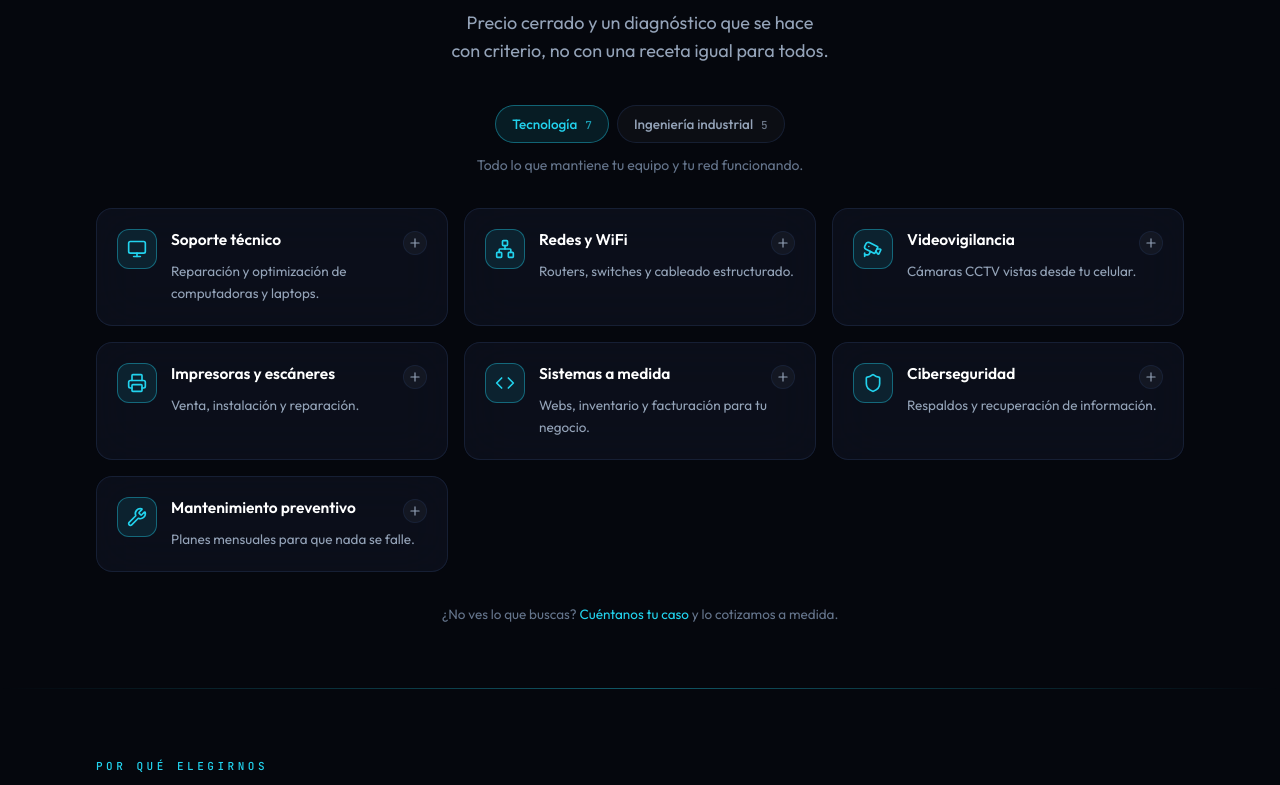
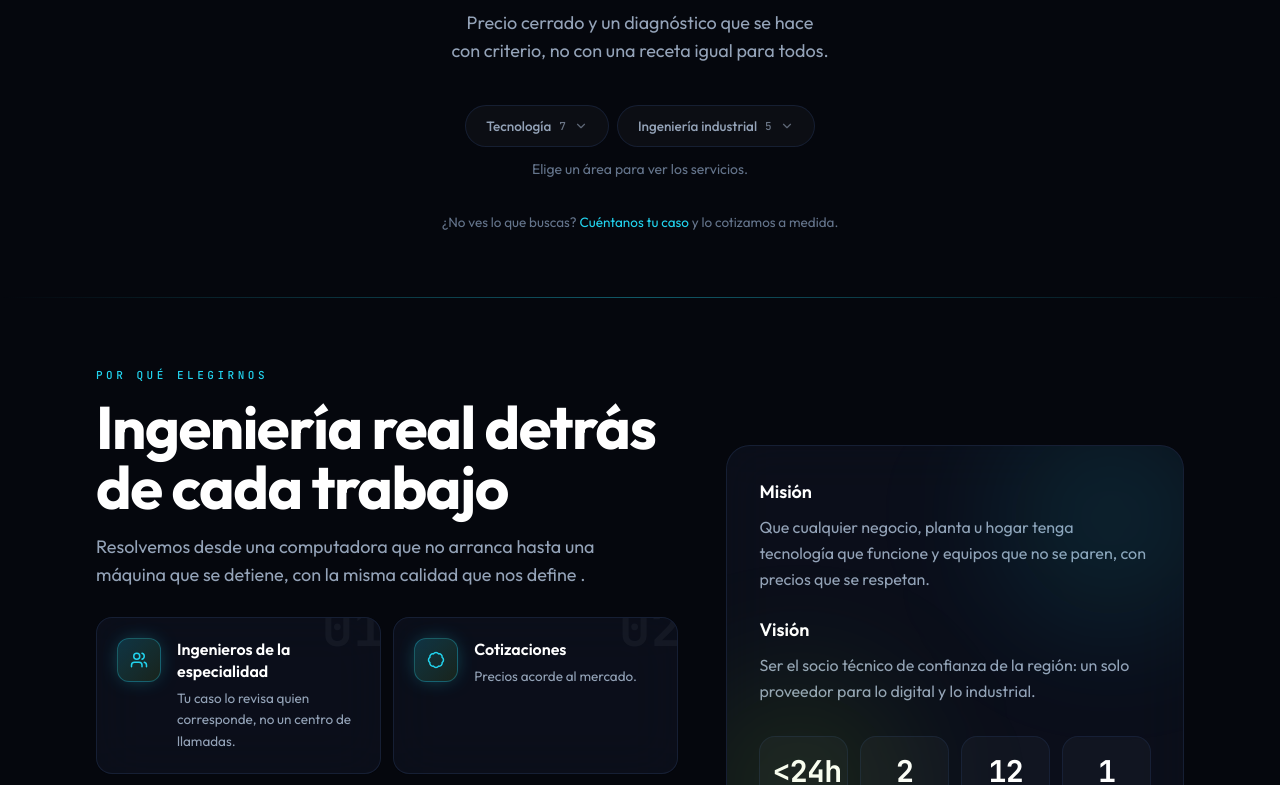
Before and after one commit to carrionpelota123/Alpha-Engineering-services-Per-, a React (Vite) app: page / in a window 1280 px wide. Shown: the part 1155-1940 px from the top of the page. Built offline with nearby package versions, Linux system fonts and the light colour scheme.

Commit message:
feat: los servicios arrancan ocultos tras los botones de area

```diff
--- a/src/components/Services.tsx
+++ b/src/components/Services.tsx
@@ -1,5 +1,6 @@
 import { useState } from 'react'
 import { AnimatePresence, motion } from 'framer-motion'
+import { ChevronDown, ChevronUp } from 'lucide-react'
 import { services, groupLabels, groupHints, groupTabs } from '../data/services'
 import type { ServiceGroup } from '../data/services'
 import { ServiceCard } from './ServiceCard'
@@ -11,13 +12,14 @@ import { fadeUp, fadeUpStagger } from '../lib/motion'
 const groups = Object.keys(groupLabels) as ServiceGroup[]
 
 export function Services() {
-  const [active, setActive] = useState<ServiceGroup>('tecnologia')
+  /** null = solo se ven los botones, sin servicios a la vista. */
+  const [active, setActive] = useState<ServiceGroup | null>(null)
   const [openTitle, setOpenTitle] = useState<string | null>(null)
-  const visible = services.filter((s) => s.group === active)
+  const visible = active ? services.filter((s) => s.group === active) : []
 
-  /** Al cambiar de categoría se cierra la tarjeta abierta */
-  const selectGroup = (g: ServiceGroup) => {
-    setActive(g)
+  /** Presionar el area ya abierta la vuelve a cerrar. Al cambiar, se cierra la tarjeta abierta. */
+  const toggleGroup = (g: ServiceGroup) => {
+    setActive((current) => (current === g ? null : g))
     setOpenTitle(null)
   }
 
@@ -48,38 +50,52 @@ export function Services() {
                 key={g}
                 role="tab"
                 type="button"
+                aria-expanded={active === g}
                 aria-selected={active === g}
-                onClick={() => selectGroup(g)}
-                className={`rounded-full border px-4 py-2 text-[13.5px] font-medium transition ${
+                onClick={() => toggleGroup(g)}
+                className={`flex items-center gap-2 rounded-full border px-5 py-2.5 text-[13.5px] font-medium transition ${
                   active === g
                     ? groupTone[g]
                     : 'border-edge/70 bg-white/[0.03] text-slate-400 hover:border-slate-500 hover:text-slate-200'
                 }`}
               >
                 {groupTabs[g]}
-                <span className="ml-2 font-mono text-[11px] opacity-70">
+                <span className="font-mono text-[11px] opacity-70">
                   {services.filter((s) => s.group === g).length}
                 </span>
+                {active === g ? (
+                  <ChevronUp className="h-3.5 w-3.5 opacity-80" />
+                ) : (
+                  <ChevronDown className="h-3.5 w-3.5 opacity-60" />
+                )}
               </button>
             ))}
           </div>
 
-          <AnimatePresence mode="wait">
+          <AnimatePresence mode="wait" initial={false}>
+            {active === null ? (
               <motion.p
-              key={active}
-              initial={{ opacity: 0, y: 6 }}
-              animate={{ opacity: 1, y: 0 }}
-              exit={{ opacity: 0, y: -6 }}
+                key="idle"
+                initial={{ opacity: 0 }}
+                animate={{ opacity: 1 }}
+                exit={{ opacity: 0 }}
                 transition={{ duration: 0.2 }}
                 className="text-center text-[14px] text-slate-500"
               >
-              {groupHints[active]}
+                Elige un área para ver los servicios.
               </motion.p>
-          </AnimatePresence>
-        </div>
+            ) : (
+              <motion.div
+                key={active}
+                initial={{ opacity: 0, height: 0 }}
+                animate={{ opacity: 1, height: 'auto' }}
+                exit={{ opacity: 0, height: 0 }}
+                transition={{ duration: 0.25, ease: 'easeOut' }}
+                className="w-full overflow-hidden"
+              >
+                <p className="text-center text-[14px] text-slate-500">{groupHints[active]}</p>
 
                 <motion.div
-          key={active}
                   variants={fadeUpStagger(0.05)}
                   initial="hidden"
                   animate="show"
@@ -95,6 +111,10 @@ export function Services() {
                     </motion.div>
                   ))}
                 </motion.div>
+              </motion.div>
+            )}
+          </AnimatePresence>
+        </div>
 
         <p className="mt-8 text-center text-[13.5px] text-slate-500">
           ¿No ves lo que buscas?{' '}
```
Lines whose indentation alone changed are shown as unchanged.
